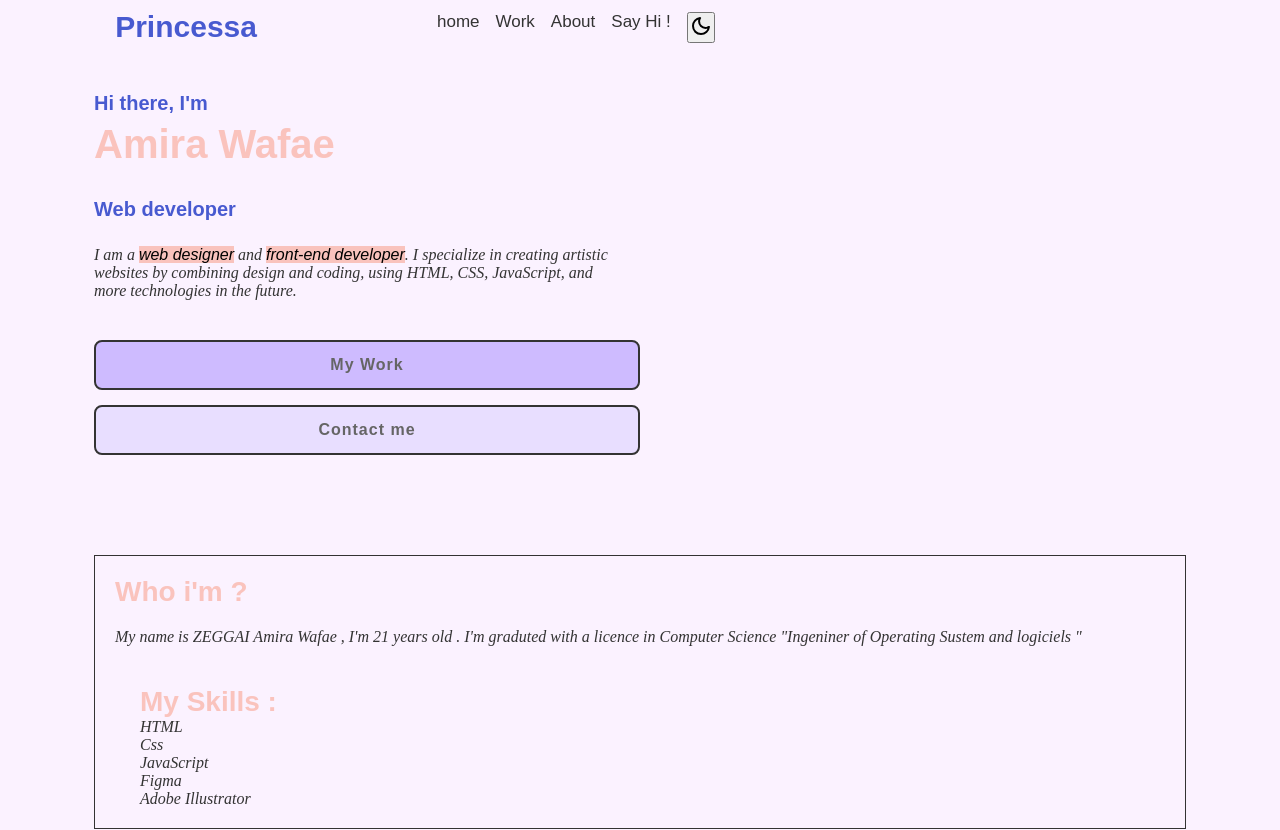
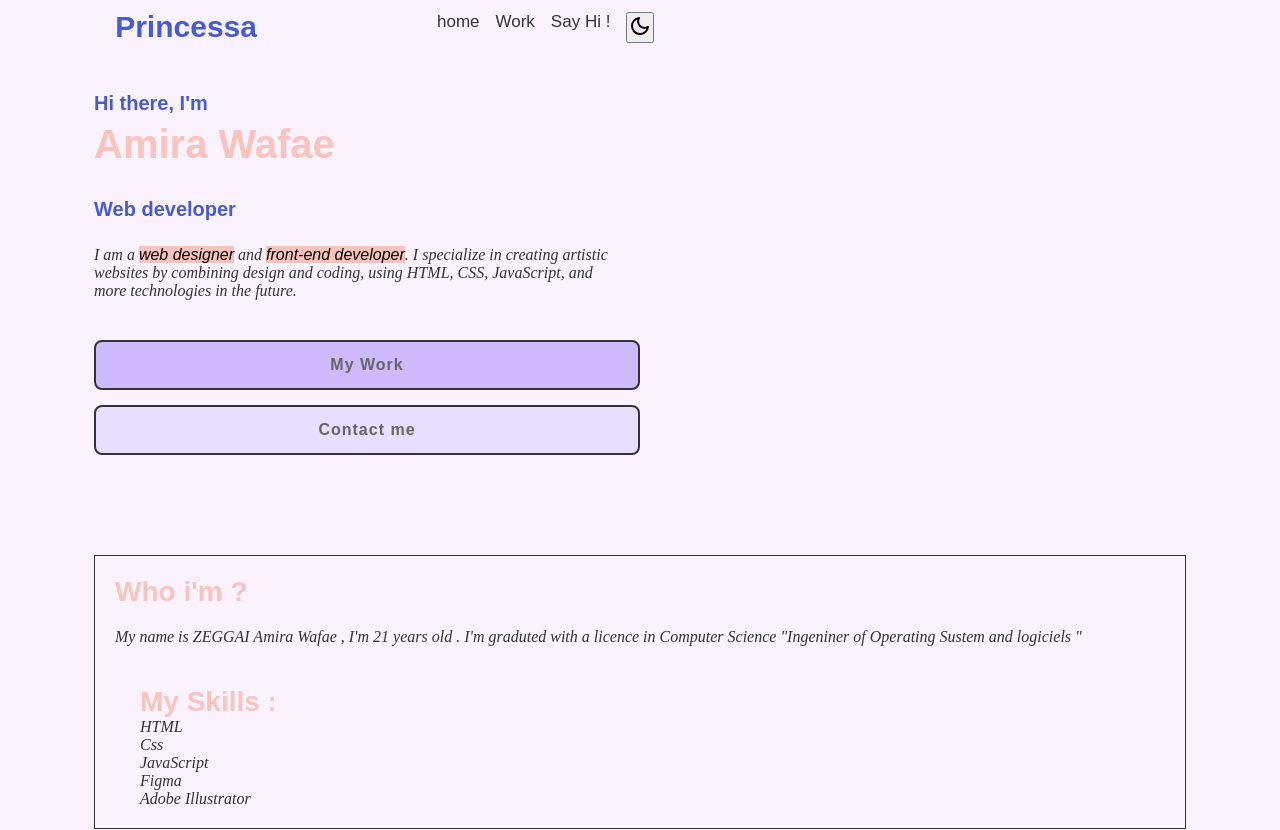
Before and after one commit to AmiraWafae13/MyPortfolio, a plain HTML site: page index.html in a window 1280 px wide. Shown: the top 830 px of the page. Drawn offline with Linux system fonts and the light colour scheme; a script that the page names is missing.

Commit message:
modified:   index.html

```diff
--- a/index.html
+++ b/index.html
@@ -15,7 +15,7 @@
             <ul class="menu">
                 <li><a id="home"    href="#">home</a></li>
                 <li><a id="Work"    href="Projects.html" target="_blank">Work</a></li>
-                <li><a id="About"   href="AboutMe.html">About</a></li>
+                <!-- <li><a id="About"   href="AboutMe.html">About</a></li> -->
                 <li><a  href="#contact">Say Hi !</a></li>
                 <li class="themeSwitcher"><button  onclick="document.body.classList.toggle('darkTheme')" >
                         <svg xmlns="http://www.w3.org/2000/svg" width="24" height="24" viewBox="0 0 24 24">
```
